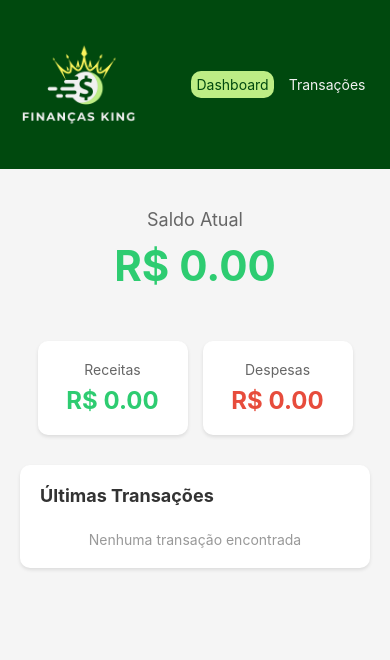
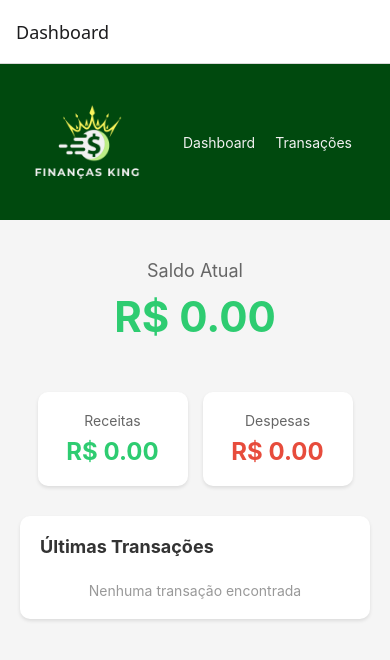
Before and after one commit to ErikCosta14/lpIIFinancasKing, a React Native app: screen /Dashboard in a window 390 px wide. Shown: the top 660 px of the page. Built offline with nearby package versions, Linux system fonts and the light colour scheme.

Commit message:
Dashboard e páginas que precisam com scroll

```diff
--- a/App.js
+++ b/App.js
@@ -12,8 +12,14 @@ const Stack = createStackNavigator();
 export default function App() {
   return (
     <View style={styles.container}>
-      <Topo/>
-      <Home/>
+
+      <NavigationContainer>
+      <Stack.Navigator>
+        <Stack.Screen name='Dashboard' component={Home}/>
+        <Stack.Screen name='Transações' component={Transacoes}/>
+        <Stack.Screen name='AddEdit' component={AddEdit}/>
+      </Stack.Navigator>
+    </NavigationContainer>
     </View>
   );
 }
--- a/src/styles/styleMobile.js
+++ b/src/styles/styleMobile.js
@@ -33,11 +33,14 @@ export default StyleSheet.create(
     top: {
         topo: {
             marginTop: 0,
+            width: '100%',
+            overflow: 'hidden',
             backgroundColor: '#00490e',
             width: '100%',
             height: '20%',
             flexDirection: 'row',
             alignItems: 'center',
+            paddingHorizontal: 15,
         },
         topoImg: {
             width: '30%',
--- a/src/styles/styles.js
+++ b/src/styles/styles.js
@@ -2,12 +2,139 @@ import { StyleSheet } from "react-native";
 
 export default StyleSheet.create(
 {
+    scrollView: {
+        flex: 1,
+        backgroundColor: '#f5f5f5',
+        width: '100%',
+    },
+    container: {
+        alignItems: 'center',
+        padding: 20,
+        paddingTop: 40,
+    },
+    content: {
+        flexGrow: 1,
+        alignItems: 'center',
+        padding: 20,
+        paddingTop: 40,
+        paddingBottom: 150,
+    },
+    titulo: {
+        fontSize: 18,
+        color: '#666',
+        marginBottom: 10,
+    },
+    saldo: {
+        fontSize: 42,
+        fontWeight: 'bold',
+        marginBottom: 30,
+    },
+    positivo: {
+        color: '#2ecc71',
+    },
+    negativo: {
+        color: '#e74c3c',
+    },
+    resumoContainer: {
+        flexDirection: 'row',
+        gap: 15,
+        marginTop: 20,
+        marginBottom: 30,
+    },
+    card: {
+        backgroundColor: '#fff',
+        padding: 20,
+        borderRadius: 10,
+        minWidth: 150,
+        alignItems: 'center',
+        shadowColor: '#000',
+        shadowOffset: {
+            width: 0,
+            height: 2,
+        },
+        shadowOpacity: 0.1,
+        shadowRadius: 3.84,
+        elevation: 5,
+    },
+    cardTitulo: {
+        fontSize: 14,
+        color: '#666',
+        marginBottom: 8,
+    },
+    valorReceita: {
+        fontSize: 24,
+        fontWeight: 'bold',
+        color: '#2ecc71',
+    },
+    valorDespesa: {
+        fontSize: 24,
+        fontWeight: 'bold',
+        color: '#e74c3c',
+    },
+    transacoesContainer: {
+        width: '100%',
+        backgroundColor: '#fff',
+        borderRadius: 10,
+        padding: 20,
+        shadowColor: '#000',
+        shadowOffset: {
+            width: 0,
+            height: 2,
+        },
+        shadowOpacity: 0.1,
+        shadowRadius: 3.84,
+        elevation: 5,
+    },
+    transacoesTitulo: {
+        fontSize: 18,
+        fontWeight: 'bold',
+        color: '#333',
+        marginBottom: 15,
+    },
+    transacaoItem: {
+        flexDirection: 'row',
+        justifyContent: 'space-between',
+        alignItems: 'center',
+        paddingVertical: 12,
+        borderBottomWidth: 1,
+        borderBottomColor: '#f0f0f0',
+    },
+    transacaoInfo: {
+        flex: 1,
+    },
+    transacaoDescricao: {
+        fontSize: 16,
+        color: '#333',
+        fontWeight: '500',
+        marginBottom: 4,
+    },
+    transacaoData: {
+        fontSize: 12,
+        color: '#999',
+    },
+    transacaoValor: {
+        fontSize: 16,
+        fontWeight: 'bold',
+        marginLeft: 10,
+    },
+    valorPositivo: {
+        color: '#2ecc71',
+    },
+    valorNegativo: {
+        color: '#e74c3c',
+    },
+    mensagemVazia: {
+        textAlign: 'center',
+        color: '#999',
+        fontSize: 14,
+        marginTop: 10,
+    },
     page: {
         flex: 1,
         backgroundColor: '#f1f1f1',
         alignItems: 'center',
         flexDirection: 'column',
-        height: '100%',
+        height: '70%',
     },
     button: {
         padding: 10,
@@ -35,7 +162,6 @@ export default StyleSheet.create(
             marginTop: 0,
             backgroundColor: '#00490e',
             width: '100%',
-            height: '20%',
             flexDirection: 'row',
             alignItems: 'center',
         },
@@ -75,8 +201,14 @@ export default StyleSheet.create(
             marginTop: '2%',
             flexDirection: 'column',
             alignItems: 'center',
-            borderWidth: 1,
-            borrderColor: '#00490e',
+            shadowColor: '#000',
+            shadowOffset: {
+                width: 0,
+                height: 2,
+            },
+            shadowOpacity: 0.1,
+            shadowRadius: 3.84,
+            elevation: 5,
             padding: 10,
             width: '30%',
             borderRadius: 10,
--- a/src/views/AddEdit.js
+++ b/src/views/AddEdit.js
@@ -35,7 +35,7 @@ export default function AddEdit({navigation, route}) {
     return <>
         <SafeAreaProvider>
             <SafeAreaView style={estilos.page}>
-                <Topo />
+                <Topo navigation={navigation}/>
 
                 <TextInput
                     placeholder="Digite o nome da transação"
--- a/src/views/Home.js
+++ b/src/views/Home.js
@@ -1,12 +1,18 @@
 import { useState, useEffect } from "react";
 import { TransacaoService } from "../services/TansacaoService";
-import { View, Text, StyleSheet, ScrollView } from "react-native";
+import { View, Text, StyleSheet, ScrollView, useWindowDimensions } from "react-native";
 
-export default function Home() {
+import Topo from "./Topo";
+import styles from "../styles/styles.js";
+
+export default function Home({ navigation }) {
     const [saldo, setSaldo] = useState(0);
     const [receita, setReceita] = useState(0);
     const [despesa, setDespesas] = useState(0);
     const [ultimasTransacoes, setUltimasTransacoes] = useState([]);
+    const {width, height} = useWindowDimensions();
+    const isCell = width < 1000;
+    const estilos = isCell ? {height: "100%"} : {height: "70%"};
 
     useEffect(() => {
         async function carregarDados() {
@@ -31,8 +37,11 @@ export default function Home() {
         carregarDados();
     }, []);
 
-    return (
-        <ScrollView style={styles.scrollView}>
+    return <>
+    <View style={estilos}>
+        <Topo navigation={navigation}/>
+        <ScrollView style={styles.scrollView} contentContainerStyle={{styles: styles.content}}>
+
             <View style={styles.container}>
                 <Text style={styles.titulo}>Saldo Atual</Text>
                 <Text style={[styles.saldo, saldo >= 0 ? styles.positivo : styles.negativo]}>
@@ -84,128 +93,6 @@ export default function Home() {
                 </View>
             </View>
         </ScrollView>
-    );
+    </View>
+    </>
 }
-
-const styles = StyleSheet.create({
-    scrollView: {
-        flex: 1,
-        backgroundColor: '#f5f5f5',
-    },
-    container: {
-        flex: 1,
-        alignItems: 'center',
-        padding: 20,
-        paddingTop: 40,
-    },
-    titulo: {
-        fontSize: 18,
-        color: '#666',
-        marginBottom: 10,
-    },
-    saldo: {
-        fontSize: 42,
-        fontWeight: 'bold',
-        marginBottom: 30,
-    },
-    positivo: {
-        color: '#2ecc71',
-    },
-    negativo: {
-        color: '#e74c3c',
-    },
-    resumoContainer: {
-        flexDirection: 'row',
-        gap: 15,
-        marginTop: 20,
-        marginBottom: 30,
-    },
-    card: {
-        backgroundColor: '#fff',
-        padding: 20,
-        borderRadius: 10,
-        minWidth: 150,
-        alignItems: 'center',
-        shadowColor: '#000',
-        shadowOffset: {
-            width: 0,
-            height: 2,
-        },
-        shadowOpacity: 0.1,
-        shadowRadius: 3.84,
-        elevation: 5,
-    },
-    cardTitulo: {
-        fontSize: 14,
-        color: '#666',
-        marginBottom: 8,
-    },
-    valorReceita: {
-        fontSize: 24,
-        fontWeight: 'bold',
-        color: '#2ecc71',
-    },
-    valorDespesa: {
-        fontSize: 24,
-        fontWeight: 'bold',
-        color: '#e74c3c',
-    },
-    transacoesContainer: {
-        width: '100%',
-        backgroundColor: '#fff',
-        borderRadius: 10,
-        padding: 20,
-        shadowColor: '#000',
-        shadowOffset: {
-            width: 0,
-            height: 2,
-        },
-        shadowOpacity: 0.1,
-        shadowRadius: 3.84,
-        elevation: 5,
-    },
-    transacoesTitulo: {
-        fontSize: 18,
-        fontWeight: 'bold',
-        color: '#333',
-        marginBottom: 15,
-    },
-    transacaoItem: {
-        flexDirection: 'row',
-        justifyContent: 'space-between',
-        alignItems: 'center',
-        paddingVertical: 12,
-        borderBottomWidth: 1,
-        borderBottomColor: '#f0f0f0',
-    },
-    transacaoInfo: {
-        flex: 1,
-    },
-    transacaoDescricao: {
-        fontSize: 16,
-        color: '#333',
-        fontWeight: '500',
-        marginBottom: 4,
-    },
-    transacaoData: {
-        fontSize: 12,
-        color: '#999',
-    },
-    transacaoValor: {
-        fontSize: 16,
-        fontWeight: 'bold',
-        marginLeft: 10,
-    },
-    valorPositivo: {
-        color: '#2ecc71',
-    },
-    valorNegativo: {
-        color: '#e74c3c',
-    },
-    mensagemVazia: {
-        textAlign: 'center',
-        color: '#999',
-        fontSize: 14,
-        marginTop: 10,
-    },
-});
--- a/src/views/Topo.js
+++ b/src/views/Topo.js
@@ -1,26 +1,27 @@
 import { View, Image, Text, TouchableOpacity, useWindowDimensions } from "react-native";
+import { useRoute } from '@react-navigation/native';
 import { useState } from "react";
 
 import LogoPreto from "../img/LogoPreto.png";
 import styles from "../styles/styles.js";
 import styleMobile from "../styles/styleMobile.js";
 
-export default function Topo() {
+export default function Topo({ navigation}) {
     const {width, height} = useWindowDimensions();
-    const [dash, setDash] = useState(true);
     const isCell = width < 1000;
     const estilos = isCell ? styleMobile : styles;
+
 
     return (
         <View style={estilos.top.topo}>
             <Image source={LogoPreto} style={estilos.top.topoImg}/>
 
             <View style={estilos.top.menu}>
-                <TouchableOpacity onPress={() => setDash(!dash)}>
-                    <Text style={[estilos.top.topoTexto, estilos.top.textMenu, dash ? estilos.top.textoMenuSelect : null]}>Dashboard</Text>
+                <TouchableOpacity onPress={() => {navigation.navigate('Dashboard')}}>
+                    <Text style={[estilos.top.topoTexto, estilos.top.textMenu]}>Dashboard</Text>
                 </TouchableOpacity>
-                <TouchableOpacity onPress={() => setDash(!dash)}>
-                    <Text style={[estilos.top.topoTexto, estilos.top.textMenu, !dash ? estilos.top.textoMenuSelect : null]}>Transações</Text>
+                <TouchableOpacity onPress={() => {navigation.navigate('Transações', {navigation: navigation})}}>
+                    <Text style={[estilos.top.topoTexto, estilos.top.textMenu]}>Transações</Text>
                 </TouchableOpacity>
             </View>
         </View>
--- a/src/views/Transacao.js
+++ b/src/views/Transacao.js
@@ -35,7 +35,7 @@ export default function Transacao({ transacao, navigation, onDelete }) {
       <View style={estilos.verFin.buttons}>
         <TouchableOpacity style={estilos.verFin.buttonEdit}
           onPress={() =>
-            navigation.navigate('Add Edit', { tr: trJson, edit: true })
+            navigation.navigate('AddEdit', { tr: trJson, edit: true })
           }>
           <Text style={estilos.text2}>Editar</Text>
         </TouchableOpacity>
```
Also changed, not shown: src/views/Transacoes.js (+4 -3 lines).
